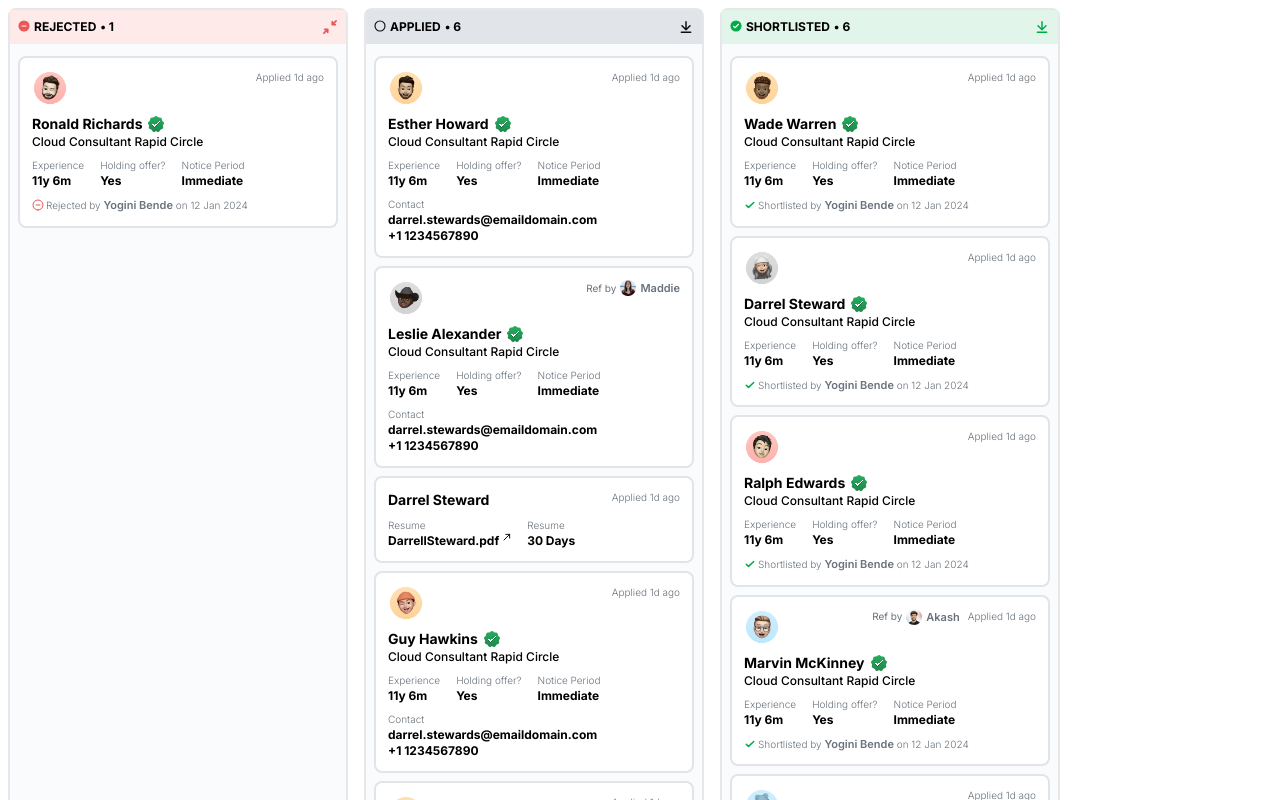
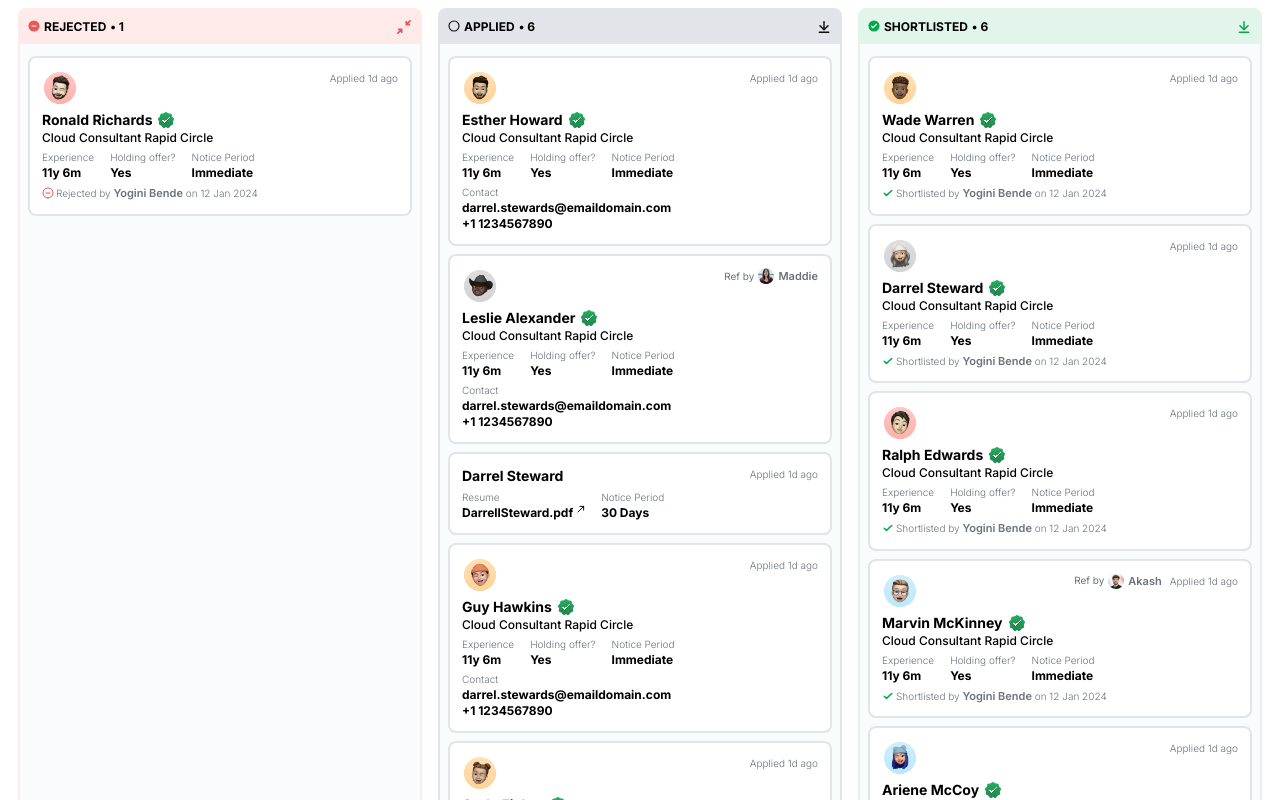
Before and after one commit to Krushna-Kulkarni/peerlist-manage-candidates-dashboard, a Next.js app: page / in a window 1280 px wide. Shown: the top 800 px of the page. Built offline with nearby package versions, Linux system fonts and the light colour scheme.

Commit message:
fixed: card and board styles

```diff
--- a/components/applicationCard.tsx
+++ b/components/applicationCard.tsx
@@ -27,7 +27,7 @@ const ApplicationCard: React.FC<ApplicationCardProps> = ({ application }) => {
 
   return (
     <>
-      <div className=" flex flex-col gap-2 bg-[#FFFF] px-3 py-3 justify-between border-2 border-[#E1E4E8] rounded-lg min-w-80 h-auto m-2 ">
+      <div className=" flex flex-col gap-1 sm:w-96 bg-[#FFFF] px-3 py-3 justify-between border-2 border-[#E1E4E8] rounded-lg min-w-80 h-auto m-2 ">
         <div className="flex justify-between">
           <img src={`${profilePicture}`} className="w-9 h-9" />
           {peerlistMatched ? (
@@ -60,7 +60,7 @@ const ApplicationCard: React.FC<ApplicationCardProps> = ({ application }) => {
                 )}
               </div>
               {selfApplied && (
-                <div className=" text-[10px] font-light text-[#6A737D] text-nowrap">
+                <div className="flex flex-col items-center pt-[1px] text-[10px] font-light text-[#6A737D] text-nowrap">
                   Applied {formatTimeAgo(applicationDate)}
                 </div>
               )}
--- a/components/externalApplicationCard.tsx
+++ b/components/externalApplicationCard.tsx
@@ -17,10 +17,10 @@ const ExternalApplicationCard: React.FC<ApplicationCardProps> = ({
   } = application;
 
   return (
-    <div className=" flex flex-col gap-2 bg-[#FFFF] px-3 py-3 justify-betwwen border-2 border-[#E1E4E8] rounded-lg min-w-80 h-auto m-2 ">
+    <div className=" flex flex-col gap-1 sm:w-96 bg-[#FFFF] px-3 py-3 justify-betwwen border-2 border-[#E1E4E8] rounded-lg min-w-80 h-auto m-2 ">
       <div className="flex justify-between ">
         <div className="text-sm font-bold">{firstName + " " + lastName}</div>
-        <div className=" text-[10px] font-light text-[#6A737D] text-nowrap">
+        <div className="flex flex-col items-center pt-[1px] text-[10px] font-light text-[#6A737D] text-nowrap">
           Applied {formatTimeAgo(applicationDate)}
         </div>
       </div>
@@ -42,7 +42,7 @@ const ExternalApplicationCard: React.FC<ApplicationCardProps> = ({
         </div>
         <div className="flex flex-col">
           <span className="text-[10px] font-light text-[#6A737D] text-nowrap">
-            Resume
+            Notice Period
           </span>
           <span className="text-xs font-bold">{noticePeriod}</span>
         </div>
--- a/components/kanbanBoard.tsx
+++ b/components/kanbanBoard.tsx
@@ -45,7 +45,7 @@ export default function KanbanBoard() {
       applications: [],
       title: "Rejected",
       icon: roundedRejected,
-      color: "bg-[#FFEAEA]",
+      color: "#FFEAEA",
       cta: collapse,
     },
     {
@@ -53,7 +53,7 @@ export default function KanbanBoard() {
       applications: [],
       title: "Applied",
       icon: roundedApplied,
-      color: "bg-[#E1E4E8]",
+      color: "#E1E4E8",
       cta: download,
     },
     {
@@ -61,7 +61,7 @@ export default function KanbanBoard() {
       applications: [],
       title: "Shortlisted",
       icon: roundedShortlisted,
-      color: "bg-[#E2F5EA]",
+      color: "#E2F5EA",
       cta: downloadGreen,
     },
   ]);
@@ -134,7 +134,7 @@ export default function KanbanBoard() {
   return (
     <>
       <DragDropContext onDragEnd={onDragEndHandler}>
-        <div className="flex flex-wrap ">
+        <div className="flex flex-wrap justify-evenly sm:justify-center m-auto">
           {currentBoard?.map((section) => {
             return (
               <Droppable key={section.id} droppableId={section.id}>
@@ -142,10 +142,14 @@ export default function KanbanBoard() {
                   <div
                     {...provided.droppableProps}
                     ref={provided.innerRef}
-                    className={`flex flex-col gap-1 max-w-96 bg-[#FAFBFC] border-2 border-[${section.color}] m-2 rounded-lg items-center`}
+                    style={{
+                      border: `2px solid ${section.color}`,
+                    }}
+                    className={`flex flex-col min-w-[340px] sm:min-w-fit gap-1 max-w-96 bg-[#FAFBFC]   m-2 rounded-lg items-center`}
                   >
                     <div
-                      className={`flex gap-1 w-full justify-between p-2 items-center ${section.color} `}
+                      style={{ backgroundColor: section.color }}
+                      className={`flex gap-1 w-full justify-between p-2 items-center  rounded-t-md  `}
                     >
                       <span>
                         <img
```
